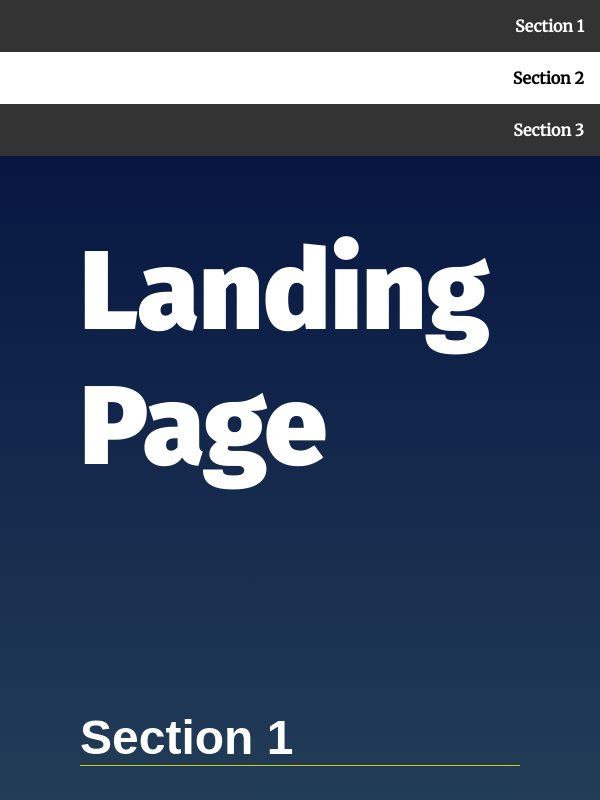
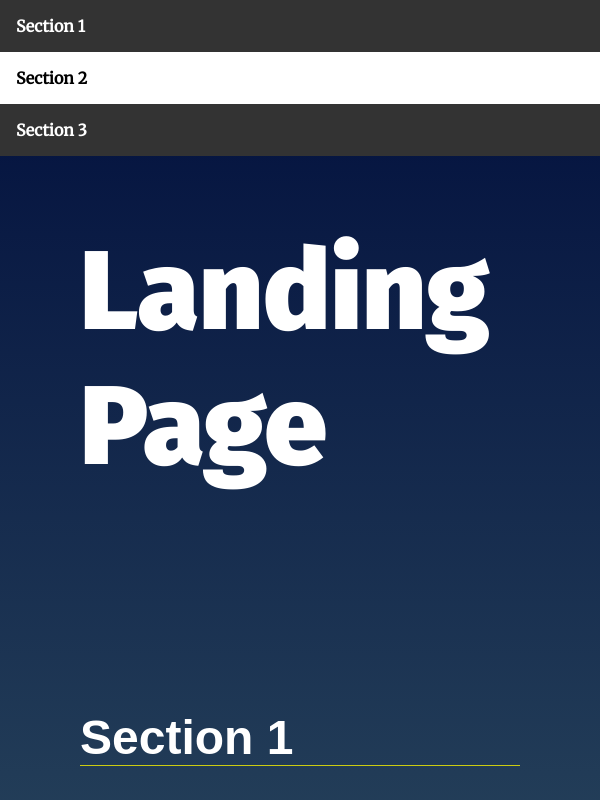
Before and after one commit to aemaddin/js-landingpage, a plain HTML site: page index.html in a window 600 px wide. Shown: the top 800 px of the page. Drawn offline with Linux system fonts and the light colour scheme.

Commit message:
fixed menu direction with flex

```diff
--- a/css/styles.css
+++ b/css/styles.css
@@ -15,8 +15,8 @@ html {
 }
 
 body {
-    background: rgb(136,203,171);
-    background: linear-gradient(0deg, rgba(136,203,171,1) 0%, rgba(0,13,60,1) 100%);
+    background: rgb(136, 203, 171);
+    background: linear-gradient(0deg, rgba(136, 203, 171, 1) 0%, rgba(0, 13, 60, 1) 100%);
     margin: 0;
     font-family: 'Merriweather', serif;
     color: #fff;
@@ -30,7 +30,7 @@ h1 {
     margin: 2em 1rem;
 }
 
-@media only screen and (min-width: 35em){
+@media only screen and (min-width: 35em) {
     h1 {
         font-size: 7em;
         margin: 2em 4rem 1em;
@@ -68,14 +68,15 @@ section {
 /* ---- Module Rules ---- */
 
 /* Navigation Styles*/
+
+@media only screen and (min-width: 600px) {
     .navbar__menu ul {
-    padding-left: 0;
+        list-style-type: none;
+        padding: 0;
         margin: 0;
-    text-align: right;
-}
-
-.navbar__menu li {
-    display: inline-block;
+        overflow: hidden;
+        text-align: left;
+        display: flex;
     }
 
     .navbar__menu .menu__link {
@@ -84,6 +85,31 @@ section {
         font-weight: bold;
         text-decoration: none;
         color: #000;
+    }
+}
+
+@media only screen and (max-width: 600px) {
+    .navbar__menu ul {
+        list-style-type: none;
+        padding: 0;
+        margin: 0;
+        overflow: hidden;
+        text-align: left;
+        display: flex;
+        flex-direction: column;
+    }
+
+    .navbar__menu .menu__link {
+        display: block;
+        padding: 1em;
+        font-weight: bold;
+        text-decoration: none;
+        color: #000;
+    }
+}
+
+.navbar__menu li {
+    display: inline-block;
 }
 
 .navbar__menu .menu__link:hover {
@@ -113,7 +139,7 @@ section {
     color: #fff;
 }
 
-.page__footer p{
+.page__footer p {
     color: #fff;
 }
 
@@ -125,7 +151,7 @@ section {
     text-align: left;
 }
 
-@media only screen and (min-width: 35em){
+@media only screen and (min-width: 35em) {
     .landing__container {
         max-width: 50em;
         padding: 4em;
@@ -155,8 +181,8 @@ section:nth-of-type(odd) .landing__container::before {
 
 section:nth-of-type(even) .landing__container::before {
     content: '';
-    background: rgb(255,255,255);
-    background: linear-gradient(0deg, rgba(255,255,255,.1) 0%, rgba(255,255,255,.2) 100%);
+    background: rgb(255, 255, 255);
+    background: linear-gradient(0deg, rgba(255, 255, 255, .1) 0%, rgba(255, 255, 255, .2) 100%);
     position: absolute;
     top: 3em;
     right: 3em;
@@ -170,8 +196,8 @@ section:nth-of-type(even) .landing__container::before {
 
 section:nth-of-type(3n) .landing__container::after {
     content: '';
-    background: rgb(255,255,255);
-    background: linear-gradient(0deg, rgba(255,255,255,.1) 0%, rgba(255,255,255,.2) 100%);
+    background: rgb(255, 255, 255);
+    background: linear-gradient(0deg, rgba(255, 255, 255, .1) 0%, rgba(255, 255, 255, .2) 100%);
     position: absolute;
     right: 0;
     bottom: 0;
@@ -185,8 +211,8 @@ section:nth-of-type(3n) .landing__container::after {
 
 section:nth-of-type(3n + 1) .landing__container::after {
     content: '';
-    background: rgb(255,255,255);
-    background: linear-gradient(0deg, rgba(255,255,255,.1) 0%, rgba(255,255,255,.2) 100%);
+    background: rgb(255, 255, 255);
+    background: linear-gradient(0deg, rgba(255, 255, 255, .1) 0%, rgba(255, 255, 255, .2) 100%);
     position: absolute;
     right: 20vw;
     bottom: -5em;
@@ -220,13 +246,9 @@ section.your-active-class .landing__container::after {
 /* Section Active Styles Keyframe Animations */
 @keyframes rotate {
     from {
-        transform: rotate(0deg)
-        translate(-1em)
-        rotate(0deg);
+        transform: rotate(0deg) translate(-1em) rotate(0deg);
     }
     to {
-        transform: rotate(360deg)
-        translate(-1em)
-        rotate(-360deg);
+        transform: rotate(360deg) translate(-1em) rotate(-360deg);
     }
 }
--- a/js/app.js
+++ b/js/app.js
@@ -43,17 +43,20 @@ const mainUlFrag = document.createDocumentFragment();
 for (const section of sections) {
     // create new li element
     const nav_li = document.createElement('li');
+    const nav_a = document.createElement('a');
 
     // add text that stored in data-nav section attribute
-    nav_li.textContent = section.getAttribute("data-nav");
+    nav_a.textContent = section.getAttribute("data-nav");
 
     // add class menu__link to make it selected
-    nav_li.classList.add('menu__link');
+    nav_a.classList.add('menu__link');
+
+    nav_a.setAttribute('href', 'javascript:void(0);')
 
     // use this to detect the li on scrolling
-    nav_li.setAttribute('data-section-id', section.getAttribute('id'))
+    nav_a.setAttribute('data-section-id', section.getAttribute('id'))
 
-    nav_li.addEventListener('click', (e) => activateSection(e.target))
+    nav_a.addEventListener('click', (e) => activateSection(e.target))
 
     document.addEventListener('scroll', function (e) {
         if (isInViewport(section)) {
@@ -74,12 +77,13 @@ for (const section of sections) {
             }
 
             // activate showed nav item
-            nav_li.classList.add('active');
+            nav_a.classList.add('active');
 
             // activate showed section
             section.classList.add('your-active-class');
         }
     })
+    nav_li.appendChild(nav_a);
     mainUlFrag.appendChild(nav_li);
 }
 
```
Lines whose indentation alone changed are shown as unchanged.
